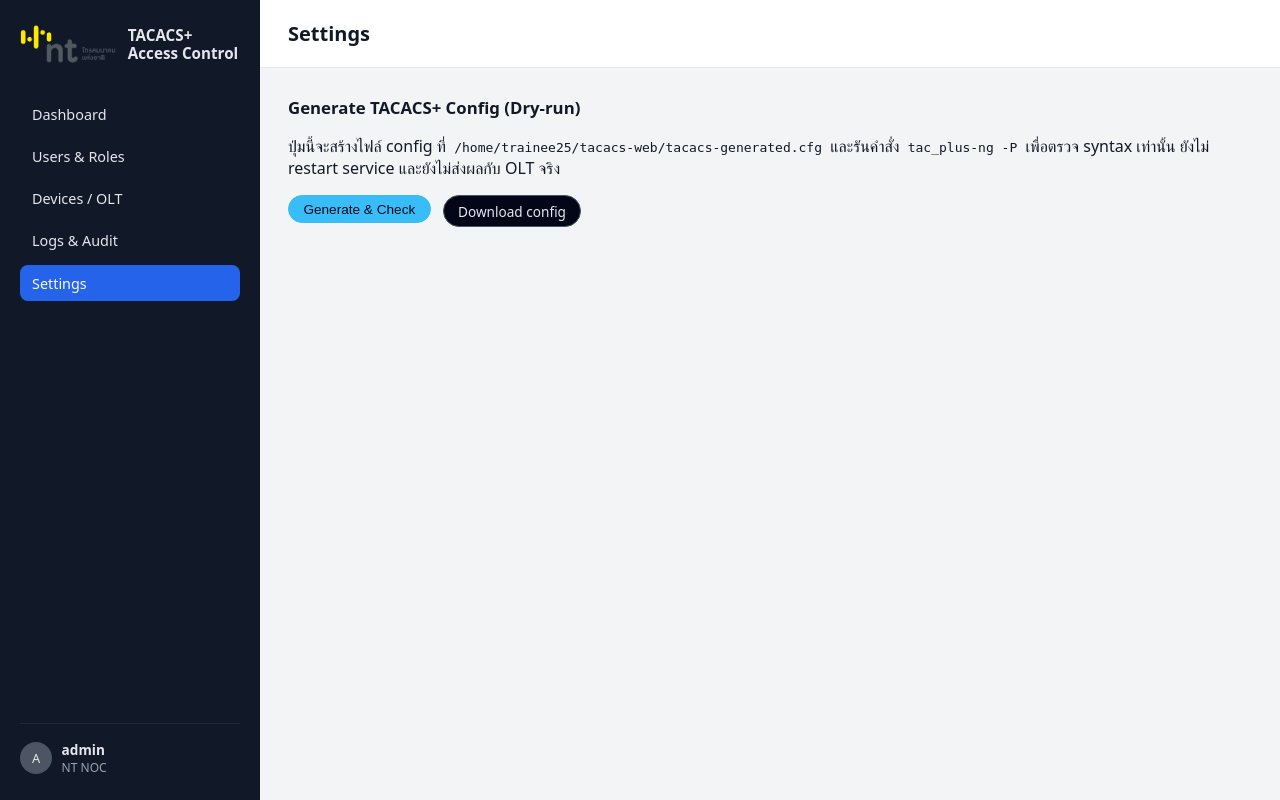
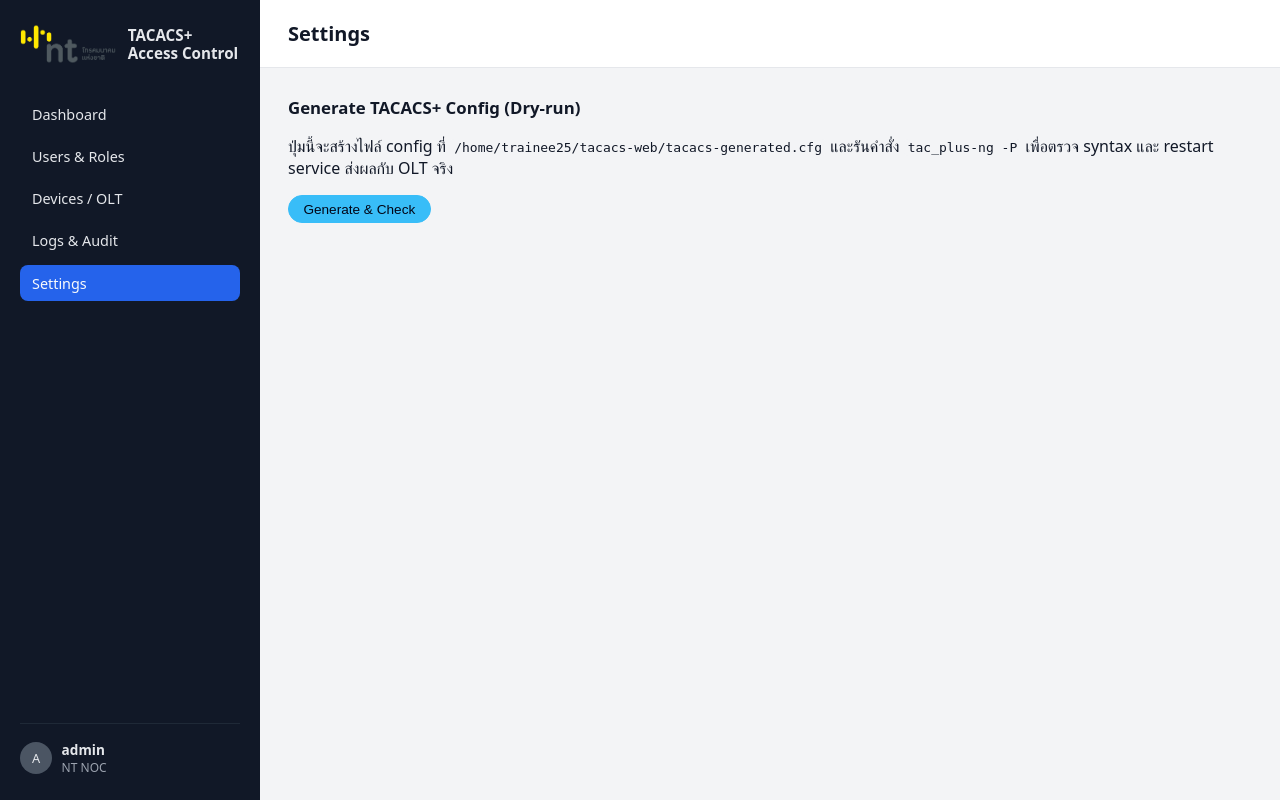
Before and after one commit to FongShana/DashboardTACACS, a Flask app: page /settings/ in a window 1280 px wide. Run offline with Flask 3, Linux system fonts and the light colour scheme.

Commit message:
Delete download config function

```diff
--- a/tacacs_dashboard/routes/settings.py
+++ b/tacacs_dashboard/routes/settings.py
@@ -202,14 +202,3 @@ def remove_user(username: str):
 def generate_config():
     _run_generate_check_restart_and_flash()
     return redirect(url_for("settings.index"))
-
-
-@bp.get("/download-config")
-def download_config():
-    path, _line_count = generate_config_file()
-    return send_file(
-        path,
-        mimetype="text/plain",
-        as_attachment=True,
-        download_name="tacacs-generated.cfg",
-    )
--- a/tacacs_dashboard/templates/settings.html
+++ b/tacacs_dashboard/templates/settings.html
@@ -20,8 +20,8 @@
   <p>
     ปุ่มนี้จะสร้างไฟล์ config ที่
     <code>/home/trainee25/tacacs-web/tacacs-generated.cfg</code>
-    และรันคำสั่ง <code>tac_plus-ng -P</code> เพื่อตรวจ syntax เท่านั้น
-    ยังไม่ restart service และยังไม่ส่งผลกับ OLT จริง
+    และรันคำสั่ง <code>tac_plus-ng -P</code> เพื่อตรวจ syntax และ
+    restart service ส่งผลกับ OLT จริง
   </p>
 
   <div style="display:flex; gap:0.75rem; flex-wrap:wrap; margin-top:0.75rem;">
@@ -30,10 +30,6 @@
         Generate &amp; Check
       </button>
     </form>
-
-    <a href="{{ url_for('settings.download_config') }}" class="btn btn-secondary">
-      Download config
-    </a>
   </div>
 </section>
 
```
